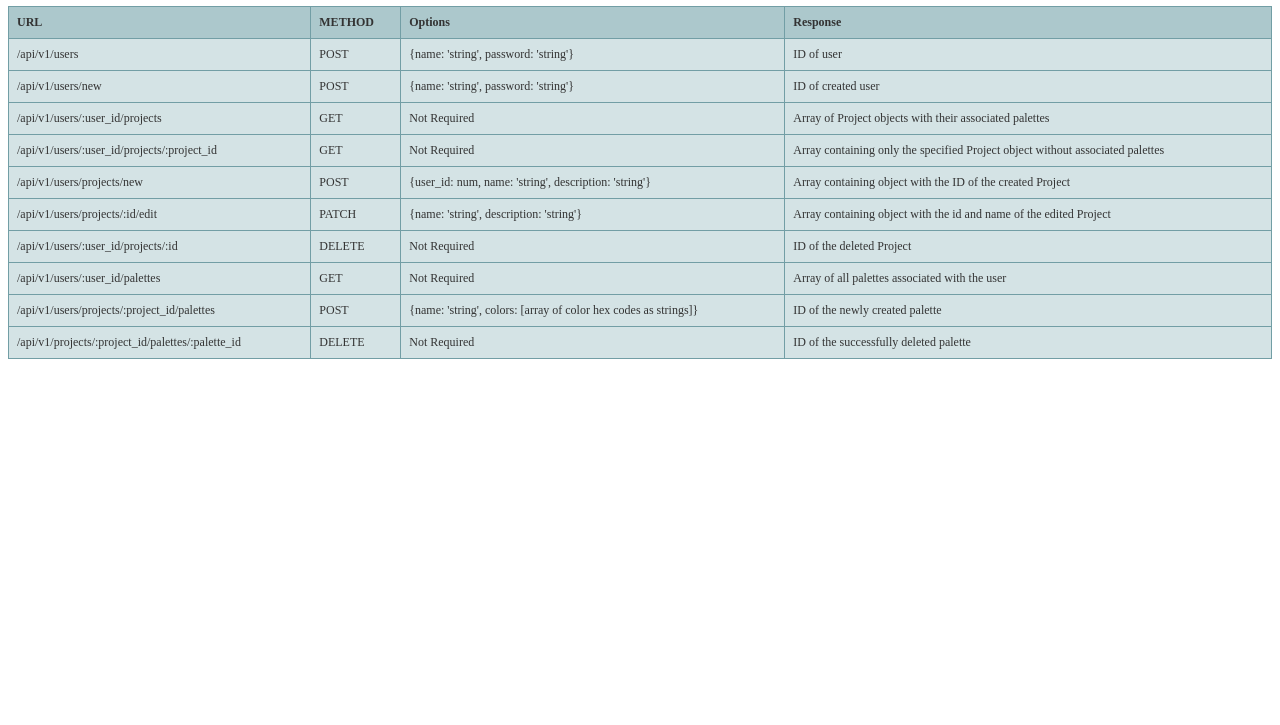
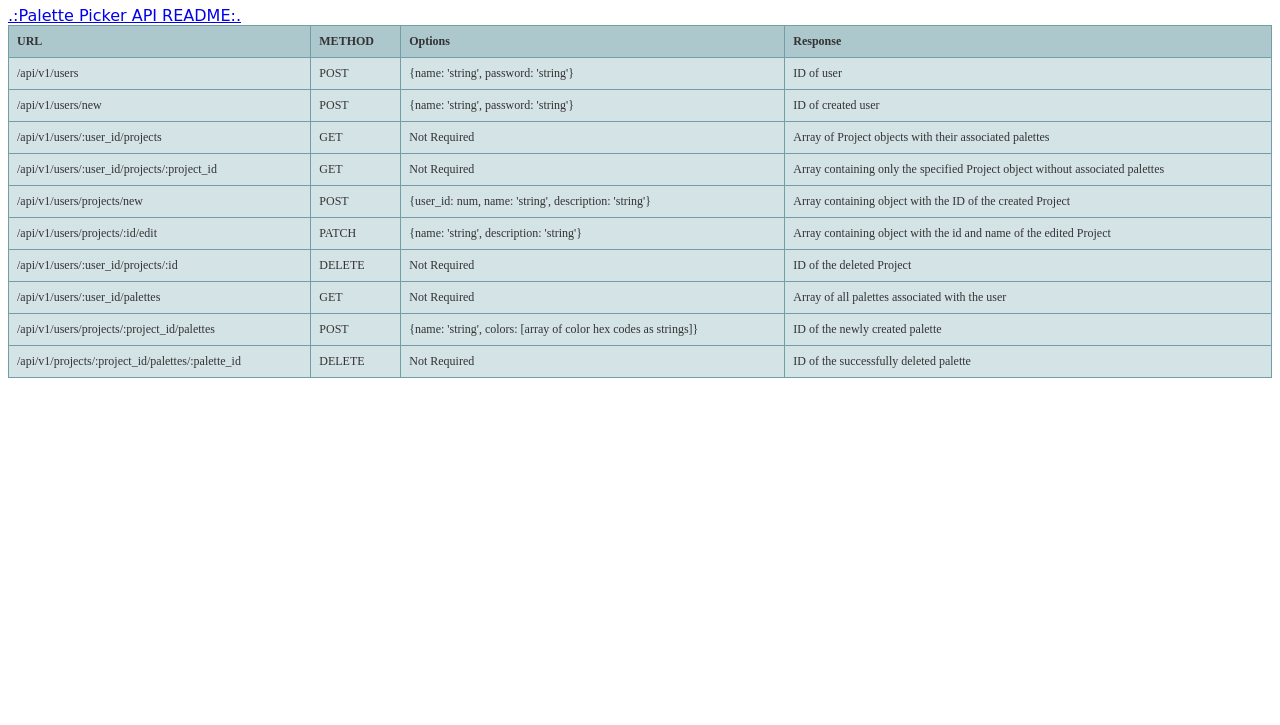
Before and after one commit to vjt960/palettepicker-api, a website: page public/index.html in a window 1280 px wide. Shown: the part 75-800 px from the top of the page. Drawn offline with Linux system fonts and the light colour scheme.

Commit message:
Add link to readme.

```diff
--- a/public/index.html
+++ b/public/index.html
@@ -8,8 +8,9 @@
 </head>
 <body>
   <h1>Palette Picker API</h1>
+  <a href="https://github.com/KevinKra/PalettePicker-be/blob/master/README.md">.:Palette Picker API README:.</a>
   <style type="text/css">
-    h1 {
+    h1, a {
       text-align: center; font-family: "Comfortaa", cursive;
     }
     .tftable {
```
